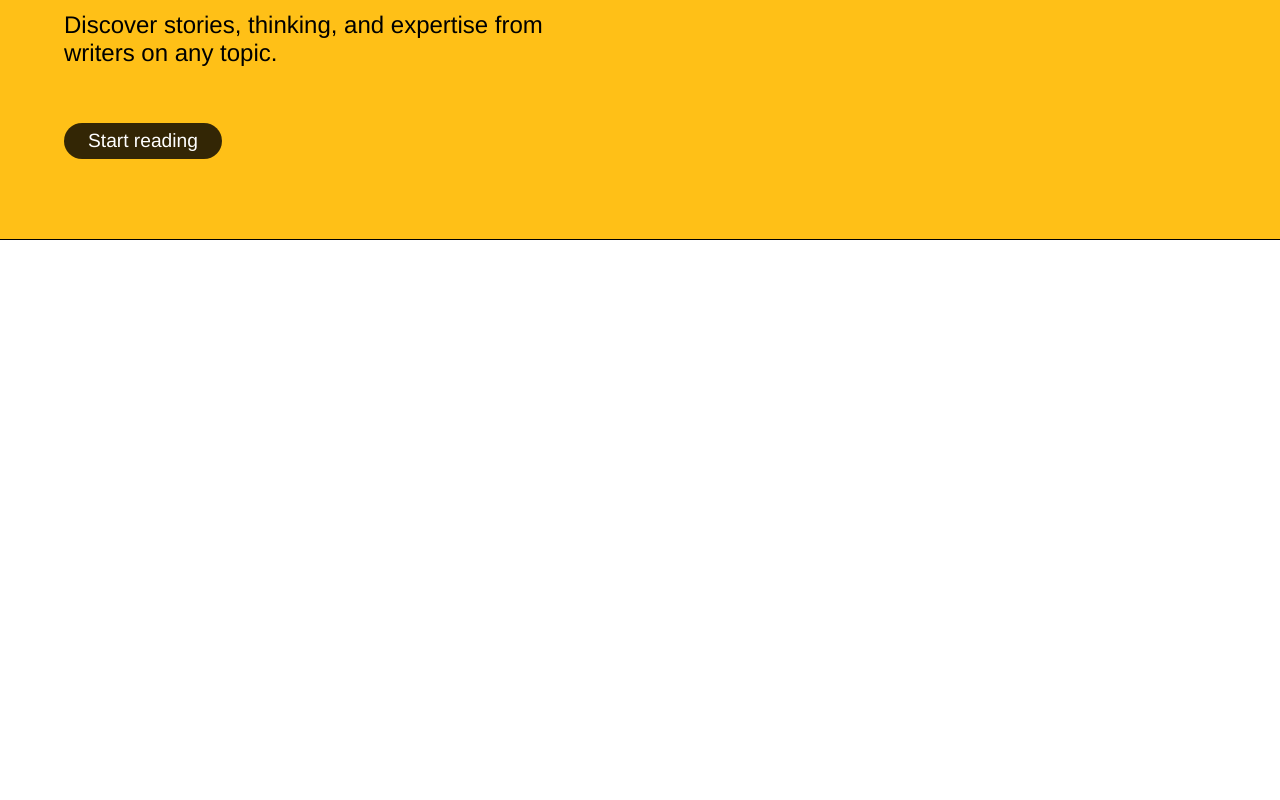
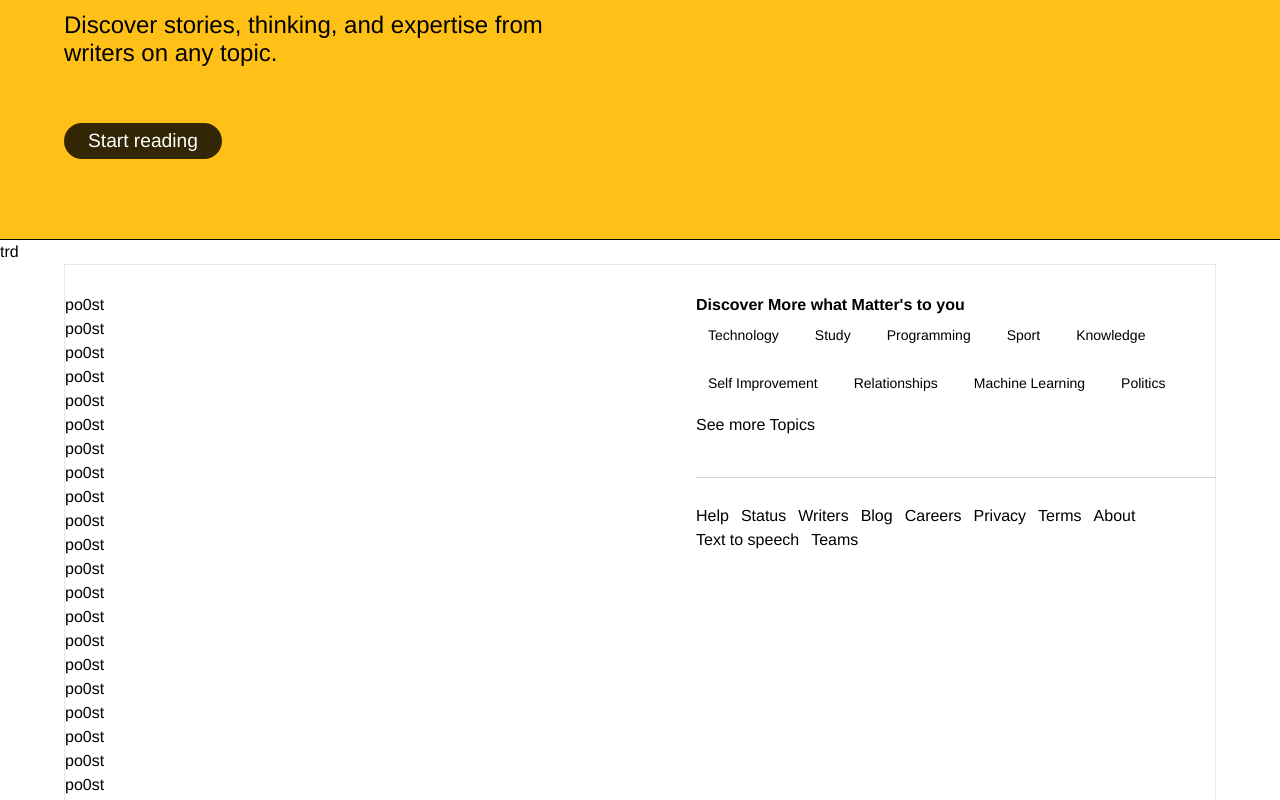
Before and after one commit to jahidulhasan1/blogApp, a React (Vite) app: page /demo in a window 1280 px wide. Shown: the part 300-1100 px from the top of the page. Before the commit the page ends 800 px from the top, so only its background shows below. Built offline with nearby package versions, Linux system fonts and the light colour scheme.

Commit message:
discover added

```diff
--- a/src/components/Demo/Demo.jsx
+++ b/src/components/Demo/Demo.jsx
@@ -1,12 +1,22 @@
 import React from "react";
 import DemoBanner from "./DemoBanner";
-
-
+import Trending from "./Trending";
+import Post from "../common/posts/Post";
+import Dsicover from "./Dsicover";
 function Demo() {
   return (
-   <>
-   <DemoBanner/>
-   </>
+    <>
+      <DemoBanner />
+      <Trending />
+      <div className="size py-7 flex flex-col-reverse sm:flex-row border  gap-[7rem]">
+        <div className="flex-[1.5]">
+          <Post />
+        </div>
+        <div className="flex-[1.5] relative">
+          <Dsicover />
+        </div>
+      </div>
+    </>
   );
 }
 
--- /dev/null
+++ b/src/components/Demo/Dsicover.jsx
@@ -0,0 +1,43 @@
+import React from "react";
+import { discover, discoverActions } from "../../data";
+
+function Dsicover() {
+  return (
+    <div className="sticky top-[5rem]">
+      <div className="border-b border-gray-300 pb-7">
+        <h2 className="font-semibold">
+          Discover More what Matter&apos;s to you
+        </h2>
+        <div className="flex items-center gap-3 flex-wrap ">
+          {discover.map((x, i) => {
+            return (
+              <button
+                key={i}
+                className="bg-grey-200 py-2 px-3 text-sm rounded-full"
+              >
+                {x}
+              </button>
+            );
+          })}
+        </div>
+        <button className="text-green600 text-s py-3 hover:text-black1">
+          See more Topics
+        </button>
+      </div>
+      <div className="flex items-center flex-wrap gap-3 leading-3 py-8">
+        {
+          discoverActions.map((action,i)=> (
+            <button
+            key={i}
+            className=""
+            >
+{action}
+            </button>
+          ))
+        }
+      </div>
+    </div>
+  );
+}
+
+export default Dsicover;
--- a/src/components/Demo/Trending.jsx
+++ b/src/components/Demo/Trending.jsx
@@ -3,7 +3,7 @@ import React from 'react'
 function Trending() {
   return (
     <div>
-
+      trd
     </div>
   )
 }
--- /dev/null
+++ b/src/components/common/posts/Post.jsx
@@ -0,0 +1,33 @@
+import React from "react";
+
+function Post() {
+  return (
+    <div className="w-[100%]">
+      <div className="w-[100%]">po0st</div>
+      <div className="w-[100%]">po0st</div>
+      <div className="w-[100%]">po0st</div>
+      <div className="w-[100%]">po0st</div>
+      <div className="w-[100%]">po0st</div>  <div className="w-[100%]">po0st</div>  <div className="w-[100%]">po0st</div>  <div className="w-[100%]">po0st</div>  <div className="w-[100%]">po0st</div>  <div className="w-[100%]">po0st</div>  <div className="w-[100%]">po0st</div>  <div className="w-[100%]">po0st</div>  <div className="w-[100%]">po0st</div>  <div className="w-[100%]">po0st</div>  <div className="w-[100%]">po0st</div>  <div className="w-[100%]">po0st</div>  <div className="w-[100%]">
+      <div className="w-[100%]">po0st</div>
+      <div className="w-[100%]">po0st</div>
+      <div className="w-[100%]">po0st</div>
+      <div className="w-[100%]">po0st</div>
+      <div className="w-[100%]">po0st</div>  <div className="w-[100%]">po0st</div>  <div className="w-[100%]">po0st</div>  <div className="w-[100%]">po0st</div>  <div className="w-[100%]">po0st</div>  <div className="w-[100%]">po0st</div>  <div className="w-[100%]">po0st</div>  <div className="w-[100%]">po0st</div>  <div className="w-[100%]">po0st</div>  <div className="w-[100%]">po0st</div>  <div className="w-[100%]">po0st</div>  <div className="w-[100%]">po0st</div>  <div className="w-[100%]">po0st</div>  <div className="w-[100%]">po0st</div>  <div className="w-[100%]">po0st</div>  <div className="w-[100%]">po0st</div>  <div className="w-[100%]">po0st</div>  <div className="w-[100%]">po0st</div>  <div className="w-[100%]">po0st</div>  <div className="w-[100%]">po0st</div><div className="w-[100%]">po0st</div>   <div className="w-[100%]">
+      <div className="w-[100%]">po0st</div>
+      <div className="w-[100%]">po0st</div>
+      <div className="w-[100%]">po0st</div>
+      <div className="w-[100%]">po0st</div>
+      <div className="w-[100%]">po0st</div>  <div className="w-[100%]">po0st</div>  <div className="w-[100%]">po0st</div>  <div className="w-[100%]">po0st</div>  <div className="w-[100%]">po0st</div>  <div className="w-[100%]">po0st</div>  <div className="w-[100%]">po0st</div>  <div className="w-[100%]">po0st</div>  <div className="w-[100%]">po0st</div>  <div className="w-[100%]">po0st</div>  <div className="w-[100%]">po0st</div>  <div className="w-[100%]">po0st</div>  <div className="w-[100%]">po0st</div>  <div className="w-[100%]">po0st</div>  <div className="w-[100%]">po0st</div>  <div className="w-[100%]">po0st</div>  <div className="w-[100%]">po0st</div>  <div className="w-[100%]">po0st</div>  <div className="w-[100%]">po0st</div>  <div className="w-[100%]">po0st</div><div className="w-[100%]">po0st</div> <div className="w-[100%]">
+      <div className="w-[100%]">po0st</div>
+      <div className="w-[100%]">po0st</div>
+      <div className="w-[100%]">po0st</div>
+      <div className="w-[100%]">po0st</div>
+      <div className="w-[100%]">po0st</div>  <div className="w-[100%]">po0st</div>  <div className="w-[100%]">po0st</div>  <div className="w-[100%]">po0st</div>  <div className="w-[100%]">po0st</div>  <div className="w-[100%]">po0st</div>  <div className="w-[100%]">po0st</div>  <div className="w-[100%]">po0st</div>  <div className="w-[100%]">po0st</div>  <div className="w-[100%]">po0st</div>  <div className="w-[100%]">po0st</div>  <div className="w-[100%]">po0st</div>  <div className="w-[100%]">po0st</div>  <div className="w-[100%]">po0st</div>  <div className="w-[100%]">po0st</div>  <div className="w-[100%]">po0st</div>  <div className="w-[100%]">po0st</div>  <div className="w-[100%]">po0st</div>  <div className="w-[100%]">po0st</div>  <div className="w-[100%]">po0st</div><div className="w-[100%]">po0st</div>  <div className="w-[100%]">po0st</div>  <div className="w-[100%]">po0st</div>  <div className="w-[100%]">po0st</div>  <div className="w-[100%]">po0st</div>  <div className="w-[100%]">po0st</div>  <div className="w-[100%]">po0st</div>  <div className="w-[100%]">po0st</div>
+    </div>  <div className="w-[100%]">po0st</div>  <div className="w-[100%]">po0st</div>  <div className="w-[100%]">po0st</div>  <div className="w-[100%]">po0st</div>  <div className="w-[100%]">po0st</div>  <div className="w-[100%]">po0st</div>  <div className="w-[100%]">po0st</div>
+    </div><div className="w-[100%]">po0st</div>  <div className="w-[100%]">po0st</div>  <div className="w-[100%]">po0st</div>  <div className="w-[100%]">po0st</div>  <div className="w-[100%]">po0st</div>  <div className="w-[100%]">po0st</div>  <div className="w-[100%]">po0st</div>
+    </div> <div className="w-[100%]">po0st</div>  <div className="w-[100%]">po0st</div>  <div className="w-[100%]">po0st</div>  <div className="w-[100%]">po0st</div>  <div className="w-[100%]">po0st</div>  <div className="w-[100%]">po0st</div>  <div className="w-[100%]">po0st</div>  <div className="w-[100%]">po0st</div>
+    </div>
+  );
+}
+
+export default Post;
```
Also changed, not shown: src/components/common/Comment.jsx (deleted), src/components/common/Post.jsx (deleted).
